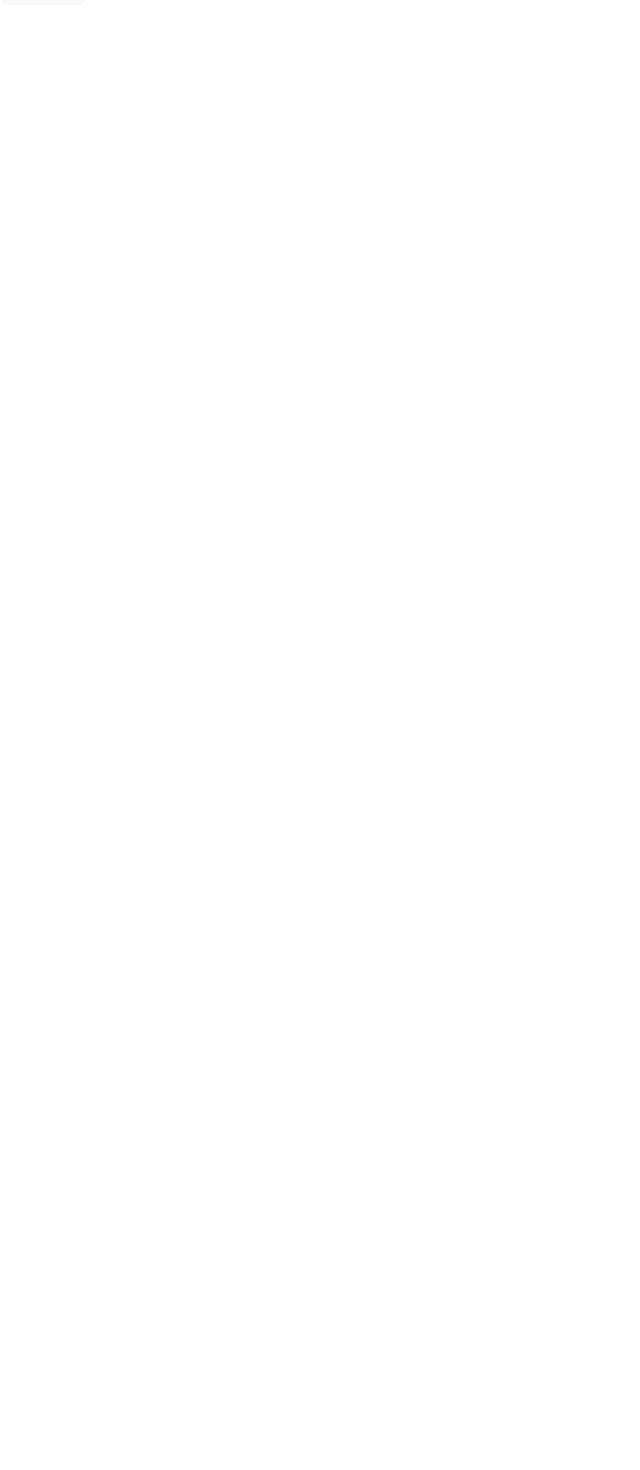
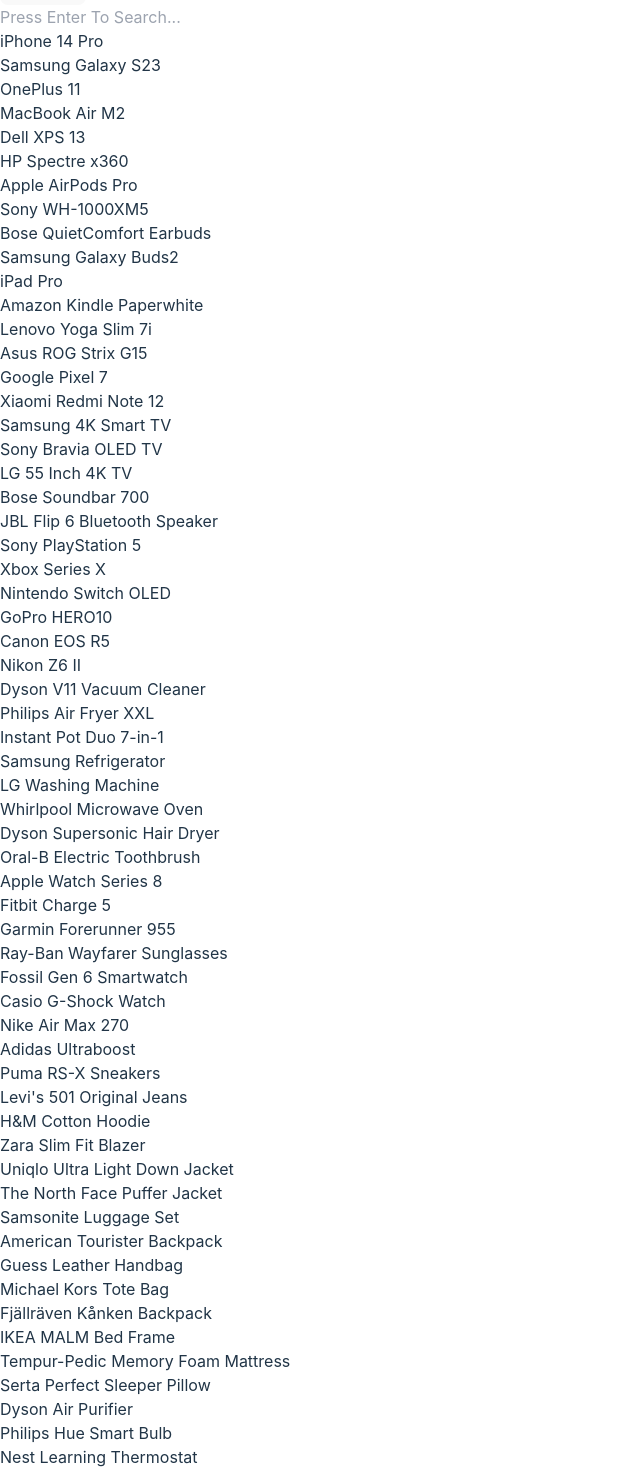
Before and after one commit to rajneesh069/frontend-machine-coding-round-practice, a React (Vite) app: page /autocomplete in a window 1280 px wide. Before the commit this address had no page. Shown: the part 40-1510 px from the top of the page, without its empty margins (0-640 px from the left). Before the commit the page ends 800 px from the top, so only its background shows below. Built offline with nearby package versions, Linux system fonts and the light colour scheme.

Commit message:
useDebounce hook and autocomplete typeahead complete

```diff
--- /dev/null
+++ b/public/autocomplete.json
@@ -0,0 +1,75 @@
+[
+  "iPhone 14 Pro",
+  "Samsung Galaxy S23",
+  "OnePlus 11",
+  "MacBook Air M2",
+  "Dell XPS 13",
+  "HP Spectre x360",
+  "Apple AirPods Pro",
+  "Sony WH-1000XM5",
+  "Bose QuietComfort Earbuds",
+  "Samsung Galaxy Buds2",
+  "iPad Pro",
+  "Amazon Kindle Paperwhite",
+  "Lenovo Yoga Slim 7i",
+  "Asus ROG Strix G15",
+  "Google Pixel 7",
+  "Xiaomi Redmi Note 12",
+  "Samsung 4K Smart TV",
+  "Sony Bravia OLED TV",
+  "LG 55 Inch 4K TV",
+  "Bose Soundbar 700",
+  "JBL Flip 6 Bluetooth Speaker",
+  "Sony PlayStation 5",
+  "Xbox Series X",
+  "Nintendo Switch OLED",
+  "GoPro HERO10",
+  "Canon EOS R5",
+  "Nikon Z6 II",
+  "Dyson V11 Vacuum Cleaner",
+  "Philips Air Fryer XXL",
+  "Instant Pot Duo 7-in-1",
+  "Samsung Refrigerator",
+  "LG Washing Machine",
+  "Whirlpool Microwave Oven",
+  "Dyson Supersonic Hair Dryer",
+  "Oral-B Electric Toothbrush",
+  "Apple Watch Series 8",
+  "Fitbit Charge 5",
+  "Garmin Forerunner 955",
+  "Ray-Ban Wayfarer Sunglasses",
+  "Fossil Gen 6 Smartwatch",
+  "Casio G-Shock Watch",
+  "Nike Air Max 270",
+  "Adidas Ultraboost",
+  "Puma RS-X Sneakers",
+  "Levi's 501 Original Jeans",
+  "H&M Cotton Hoodie",
+  "Zara Slim Fit Blazer",
+  "Uniqlo Ultra Light Down Jacket",
+  "The North Face Puffer Jacket",
+  "Samsonite Luggage Set",
+  "American Tourister Backpack",
+  "Guess Leather Handbag",
+  "Michael Kors Tote Bag",
+  "Fjällräven Kånken Backpack",
+  "IKEA MALM Bed Frame",
+  "Tempur-Pedic Memory Foam Mattress",
+  "Serta Perfect Sleeper Pillow",
+  "Dyson Air Purifier",
+  "Philips Hue Smart Bulb",
+  "Nest Learning Thermostat",
+  "Google Nest Hub",
+  "Ring Video Doorbell",
+  "Logitech MX Master 3 Mouse",
+  "Razer BlackWidow Keyboard",
+  "Corsair Gaming Headset",
+  "SteelSeries Gaming Mousepad",
+  "Canon PIXMA Inkjet Printer",
+  "Brother Laser Printer",
+  "Anker PowerCore Portable Charger",
+  "Belkin Wireless Charging Pad",
+  "Amazon Echo Dot",
+  "Google Chromecast",
+  "Fire TV Stick 4K"
+]
--- a/src/App.tsx
+++ b/src/App.tsx
@@ -4,6 +4,7 @@
 import NavBar from "./components/NavBar";
 import { items } from "./constants/accordion";
 import Counter from "./components/Counter";
+import AutoComplete from "./components/AutoCompleteTypeAhead";
 
 export default function App() {
   return (
@@ -12,7 +13,8 @@
       <Routes>
         <Route path="/" element={<Home />} />
         <Route path="/accordion" element={<Accordion items={items} />} />
-        <Route path="/counter" element={<Counter />} />
+        <Route path="/counter" element={<Counter delay={1000} />} />
+        <Route path="/autocomplete" element={<AutoComplete />} />
       </Routes>
     </BrowserRouter>
   );
--- /dev/null
+++ b/src/components/AutoCompleteTypeAhead.tsx
@@ -0,0 +1,87 @@
+import { useEffect, useState } from "react";
+import useDebounce from "../hooks/useDebounce";
+
+export default function AutoComplete() {
+  const [input, setInput] = useState<string>("");
+  const [data, setData] = useState<string[]>(["Loading...."]);
+  const [searchResults, setSearchResults] = useState<string[]>([]);
+  const [isEnterKeyPressed, setIsEnterKeyPressed] = useState<boolean>(false);
+
+  const debouncedValue = useDebounce(input, 250);
+
+  useEffect(() => {
+    (async function () {
+      const res = await fetch("./autocomplete.json");
+      const items: string[] = await res.json();
+      setData(items);
+    })();
+
+    return () => {};
+  }, []);
+
+  useEffect(() => {
+    if (isEnterKeyPressed) {
+      const values = data.filter((val) => {
+        try {
+          const regex = new RegExp(`\\b${debouncedValue.toLowerCase()}`, "i");
+          return regex.test(val);
+        } catch (error) {
+          console.error(error);
+          return false;
+        }
+      });
+
+      if (values.length === 0) {
+        setSearchResults(["No Result Found."]);
+      } else {
+        setSearchResults(values);
+      }
+      setIsEnterKeyPressed(false);
+    }
+  }, [data, isEnterKeyPressed, debouncedValue]);
+
+  return (
+    <div className="h-[90vh] flex flex-col gap-1 justify-center items-center">
+      <input
+        id="search-input"
+        className="min-w-[300px] bg-white text-black"
+        placeholder="Press Enter To Search..."
+        value={input}
+        onChange={(e) => {
+          const { value } = e.target;
+          setInput(value);
+        }}
+        onKeyUp={(e) => {
+          if (e.key === "Escape") {
+            setSearchResults([]);
+            setInput("");
+          } else if (e.key === "Enter") {
+            setIsEnterKeyPressed(true);
+          }
+        }}
+      />
+      <div
+        id="autocomplete-list"
+        className="bg-white min-w-[300px] h-[300px] border-2 border-black overflow-y-scroll"
+      >
+        {searchResults.length === 0
+          ? data.map((el, idx) => (
+              <div
+                key={idx}
+                className="flex flex-col gap-1 text-black border-2 items-center border-b-gray-500"
+              >
+                {el}
+              </div>
+            ))
+          : searchResults.map((val, idx) => (
+              <div
+                key={idx}
+                className="flex flex-col gap-1 text-black border-2 items-center border-b-gray-500"
+              >
+                {val}
+              </div>
+            ))}
+      </div>
+    </div>
+  );
+}
--- a/src/components/Counter.tsx
+++ b/src/components/Counter.tsx
@@ -31,7 +31,7 @@
     };
   }, [delay, setCount, state, count, setState, input]);
   return (
-    <div className="flex flex-col gap-2 justify-center items-center h-[90vh]">
+    <div className="flex flex-col gap-4 justify-center items-center h-[90vh]">
       <h1 className="text-4xl">{count}</h1>
       <input
         className="border border-gray-300 w-[200px]"
@@ -41,7 +41,7 @@
         disabled={state === "start"}
         onChange={(e) => setInput(e.target.value)}
       />
-      <div className="flex flex-col md:flex-row gap-1 border border-gray-300 rounded-md p-1">
+      <div className="flex flex-col md:flex-row gap-1 rounded-md p-1">
         <button
           onClick={() => {
             setState("start");
--- a/src/components/Home.tsx
+++ b/src/components/Home.tsx
@@ -6,7 +6,8 @@
   return (
     <div className="flex flex-col flex-wrap gap-2 md:flex-row border border-gray-300 justify-center items-center h-[90vh]">
       <button onClick={() => navigate("/accordion")}>Accordion</button>
-      <button onClick={() => navigate("/Counter")}>Counter</button>
+      <button onClick={() => navigate("/counter")}>Counter</button>
+      <button onClick={() => navigate("/autocomplete")}>AutoComplete</button>
     </div>
   );
 }
--- /dev/null
+++ b/src/hooks/useDebounce.tsx
@@ -0,0 +1,18 @@
+import { useEffect, useState } from "react";
+
+export default function useDebounce(input: string, delay: number) {
+  const [state, setState] = useState("");
+
+  useEffect(() => {
+    // if you want a useEffect to stop simply on a condition return it before any other logic runs
+    const timeoutId = setTimeout(() => {
+      setState(input);
+    }, delay);
+
+    return () => {
+      clearTimeout(timeoutId);
+    };
+  }, [delay, input]);
+
+  return state;
+}
--- a/tsconfig.app.json
+++ b/tsconfig.app.json
@@ -20,5 +20,5 @@
     "noUnusedParameters": true,
     "noFallthroughCasesInSwitch": true
   },
-  "include": ["src"]
+  "include": ["src", "public/autocomplete.ts"]
 }
```
